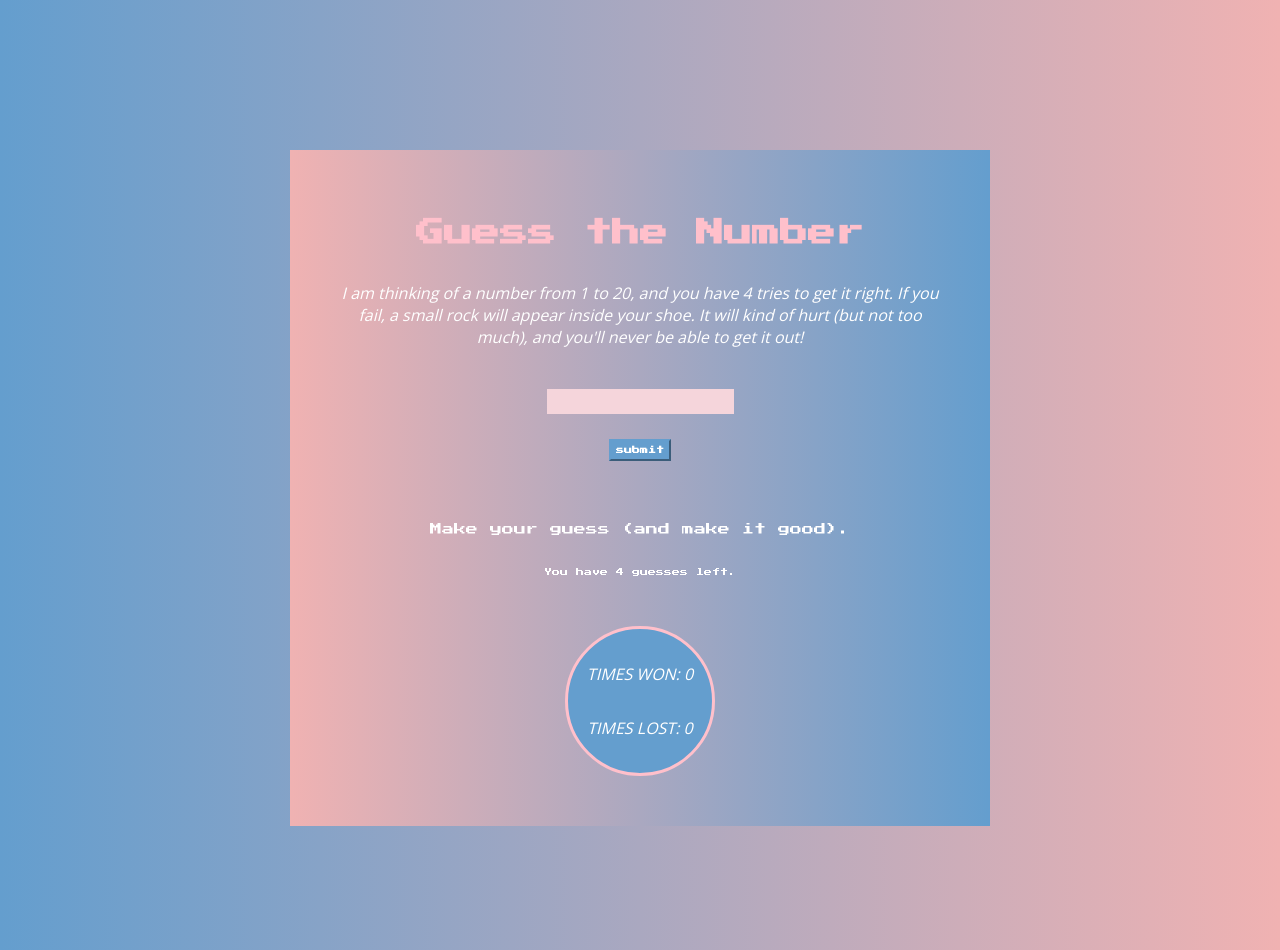
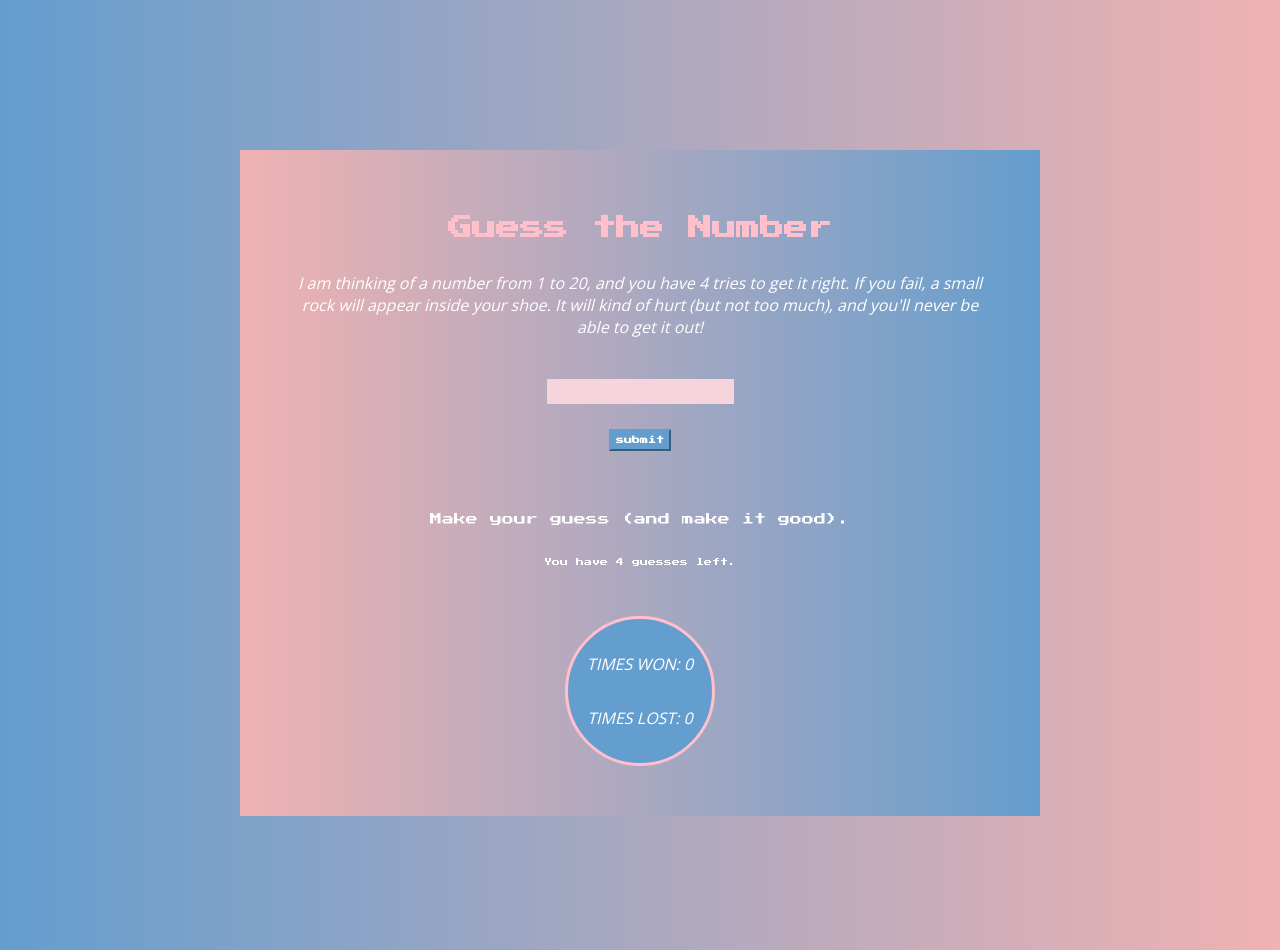
Before and after one commit to emmaegstad/lab-01-guess-number, a website: page index.html in a window 1280 px wide. Drawn offline with nearby package versions, Linux system fonts and the light colour scheme.

Commit message:
updated h1 size

```diff
--- a/styles/style.css
+++ b/styles/style.css
@@ -12,7 +12,7 @@ body {
 h1 {
   font-family: 'Press Start 2P', cursive;
   color: pink;
-  font-size: 3.5vh;
+  font-size: 3vh;
 }
 
 #rules {
@@ -24,7 +24,7 @@ h1 {
 
 main {
   background-image: linear-gradient(to right, rgb(240, 178, 178) , rgb(100, 158, 206));
-  max-width: 700px;
+  width: 800px;
   padding: 50px;
   display: flex;
   flex-direction: column;
```
